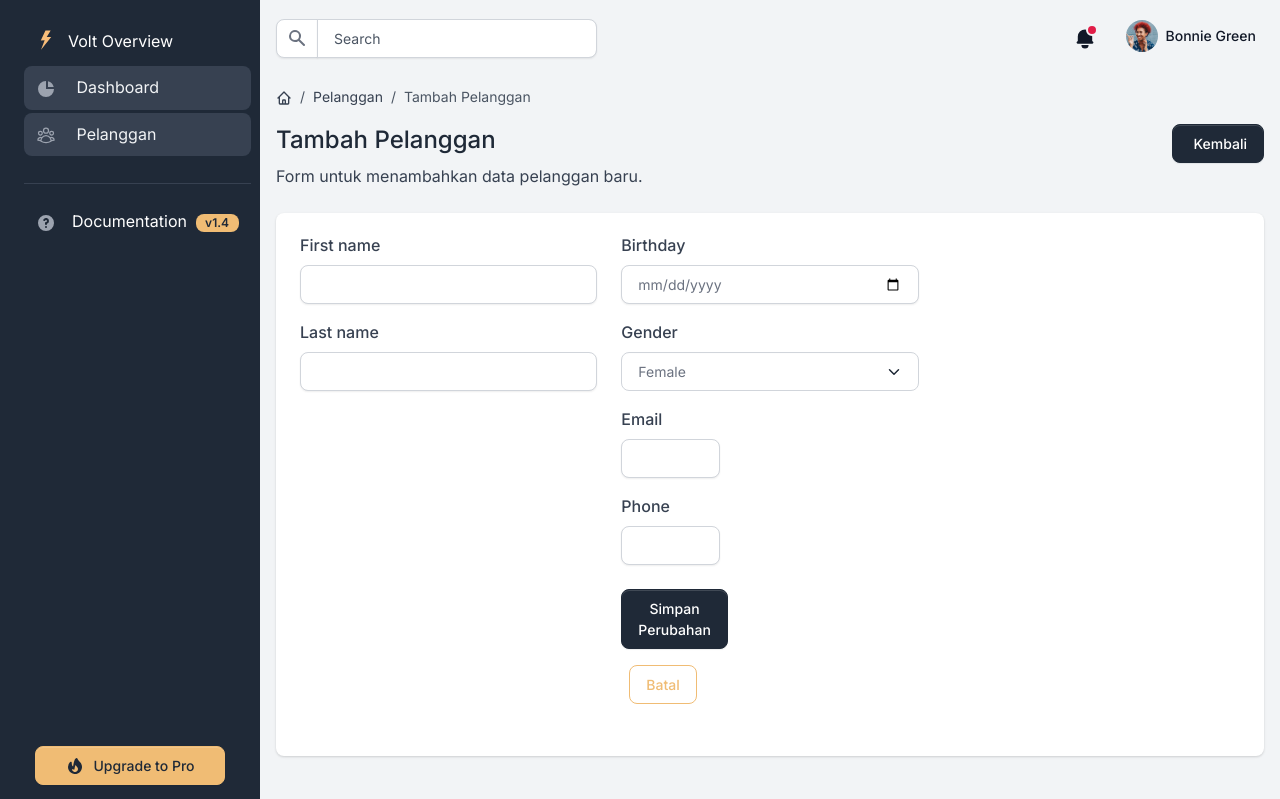
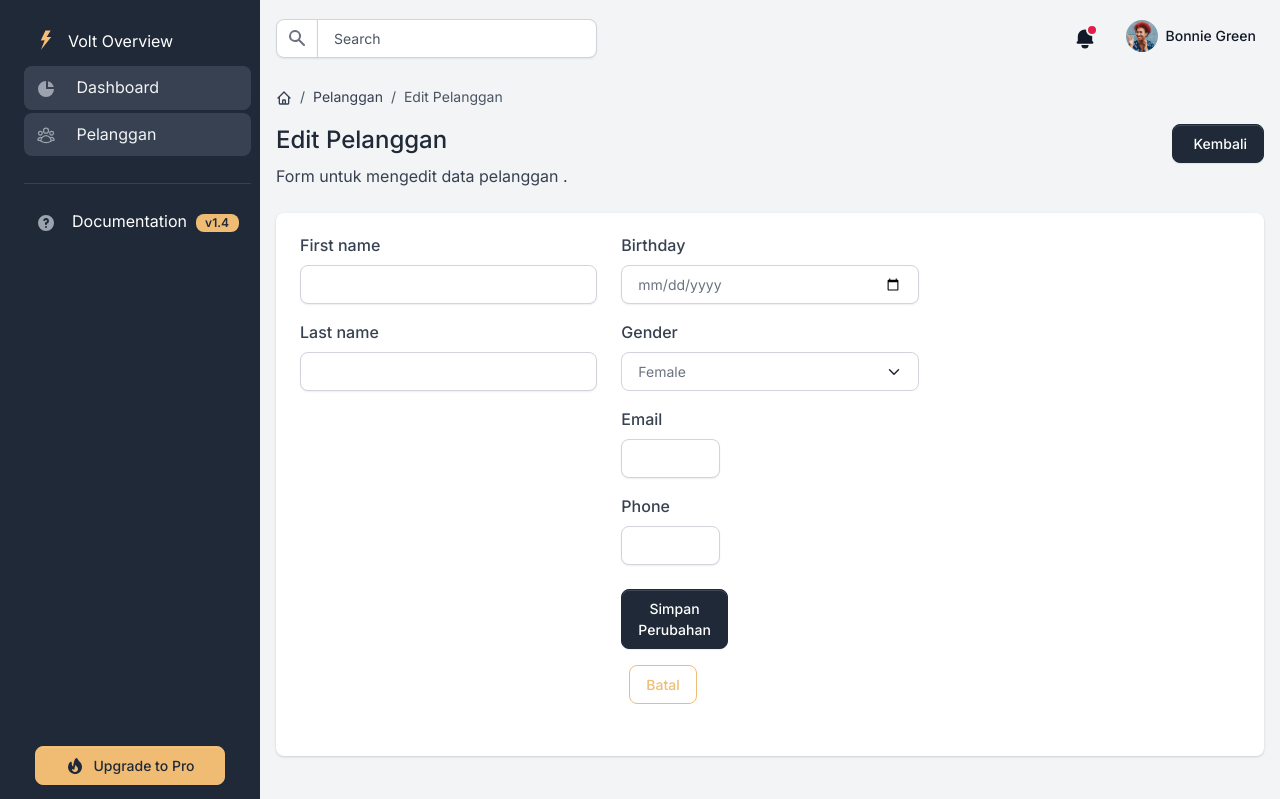
Before and after one commit to melpaPCR/laravel-web, a Laravel app: template resources/views/admin/pelanggan/edit.blade.php in a window 1280 px wide. Shown: the top 799 px of the page. Run offline with Laravel 12, Linux system fonts and the light colour scheme; the template is opened without the code that fills it, so the values that code supplies are empty.

Commit message:
Update revisi

```diff
--- a/resources/views/admin/pelanggan/edit.blade.php
+++ b/resources/views/admin/pelanggan/edit.blade.php
@@ -278,13 +278,13 @@
                         </a>
                     </li>
                     <li class="breadcrumb-item"><a href="#">Pelanggan</a></li>
-                    <li class="breadcrumb-item active" aria-current="page">Tambah Pelanggan</li>
+                    <li class="breadcrumb-item active" aria-current="page">Edit Pelanggan</li>
                 </ol>
             </nav>
             <div class="d-flex justify-content-between w-100 flex-wrap">
                 <div class="mb-3 mb-lg-0">
-                    <h1 class="h4">Tambah Pelanggan</h1>
-                    <p class="mb-0">Form untuk menambahkan data pelanggan baru.</p>
+                    <h1 class="h4">Edit Pelanggan</h1>
+                    <p class="mb-0">Form untuk mengedit data pelanggan .</p>
                 </div>
                 <div>
                     <a href="" class="btn btn-primary"><i class="far fa-question-circle me-1"></i> Kembali</a>
```
